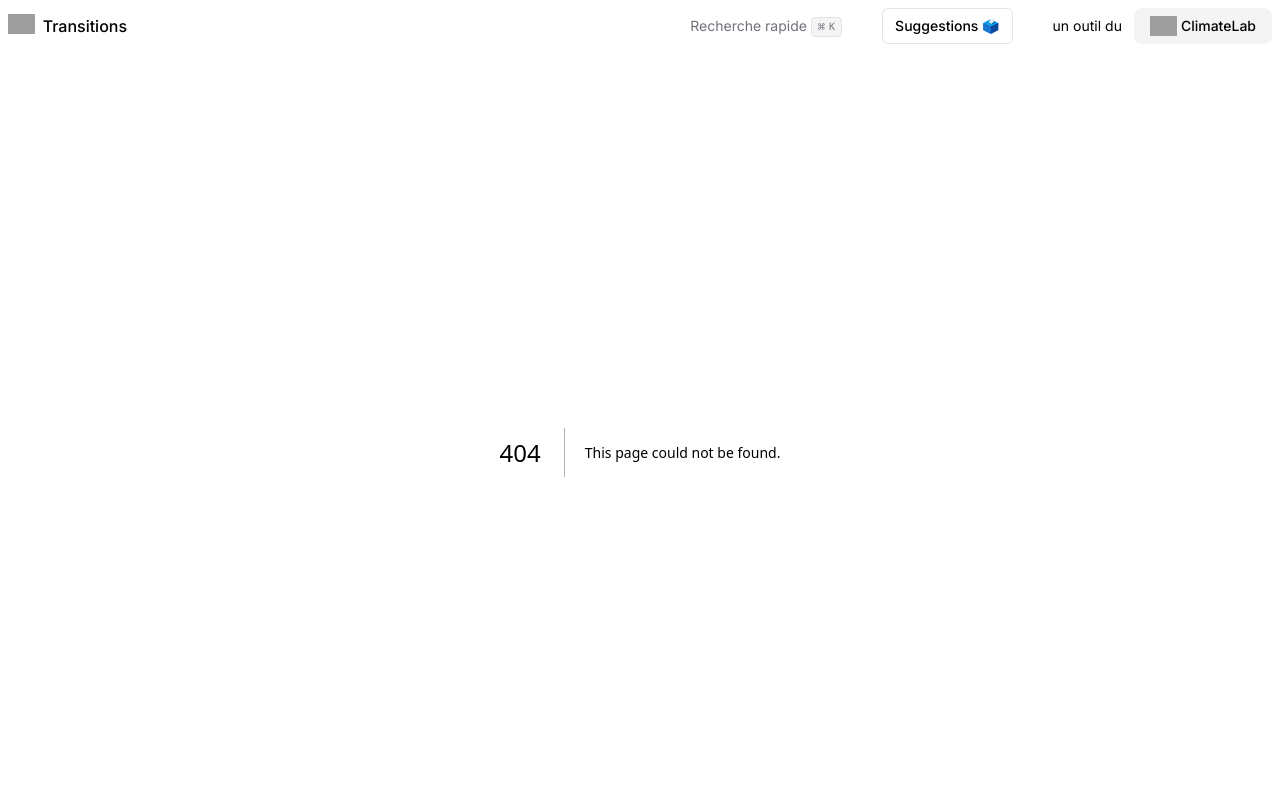
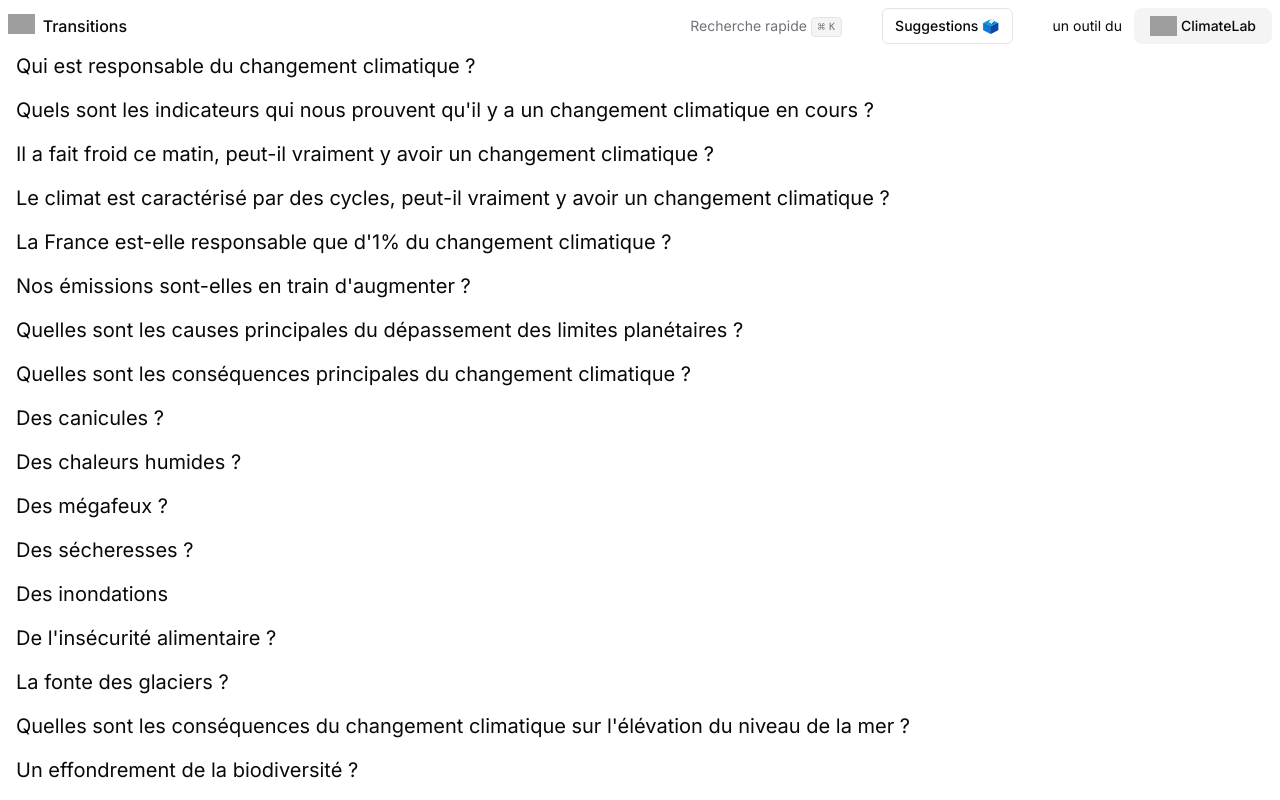
Before and after one commit to alexandre-mace/transition, a Next.js app: page /raw-question in a window 1280 px wide. Before the commit this address had no page. Shown: the top 800 px of the page. Built offline with nearby package versions, Linux system fonts and the light colour scheme; grey boxes are pictures that could not be loaded.

Commit message:
add raw question page

```diff
--- /dev/null
+++ b/app/raw-question/page.tsx
@@ -0,0 +1,15 @@
+import { debunks } from "@/data/debunks";
+
+const Raw = () => {
+  return (
+    <div className={"container space-y-4"}>
+      {debunks.map((debunk) => (
+        <div key={debunk.question} className={""}>
+          <h2 className={"text-xl"}>{debunk.question}</h2>
+        </div>
+      ))}
+    </div>
+  );
+};
+
+export default Raw;
```
